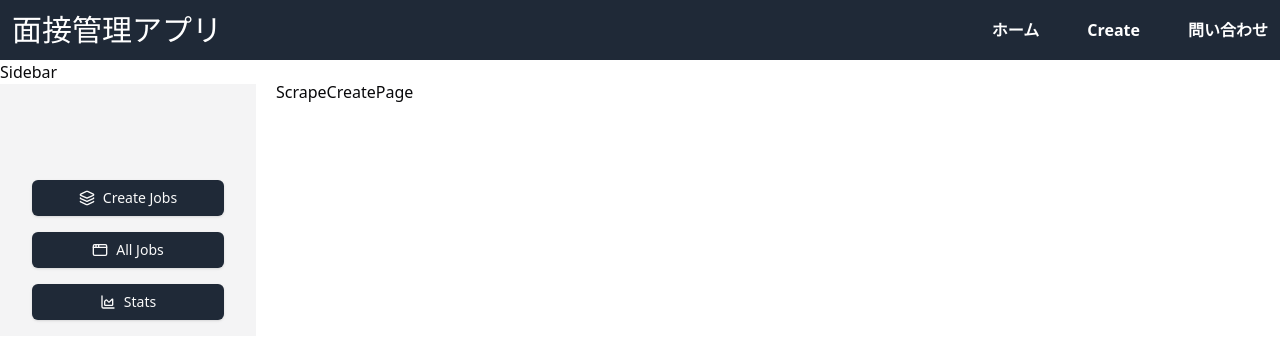
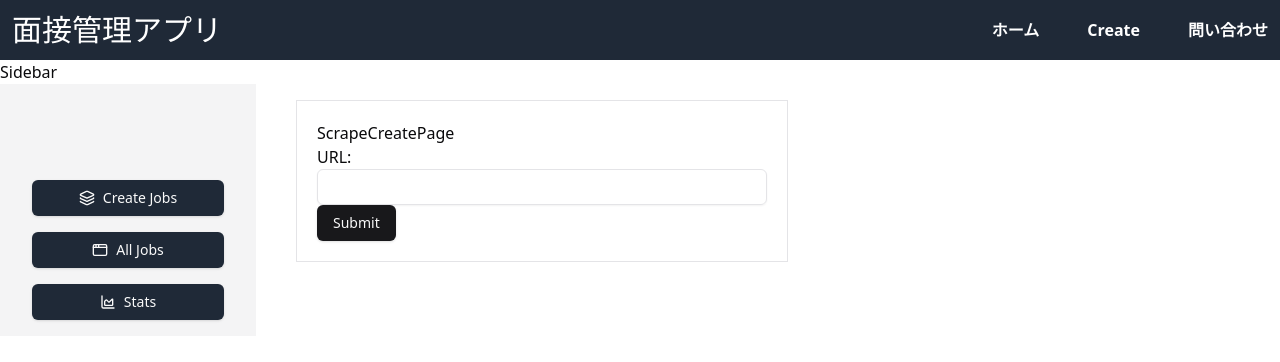
Before and after one commit to ajdjaiuoapooiad/next-port5-frontend-pageRouter, a Next.js app: page /scrape-posts in a window 1280 px wide. Shown: the top 362 px of the page. Built offline with nearby package versions, Linux system fonts and the light colour scheme.

Commit message:
CreatePage スクレイピング　エラー

```diff
--- a/src/pages/scrape-posts/index.tsx
+++ b/src/pages/scrape-posts/index.tsx
@@ -1,7 +1,40 @@
 import Sidebar from '@/components/Sidebar'
-import React from 'react'
+import { Button } from '@/components/ui/button';
+import { Input } from '@/components/ui/input';
+import { Job } from '@/utils/types';
+import axios from 'axios';
+import { useRouter } from 'next/navigation';
+import React, { FormEvent, useState } from 'react'
+
+
+type Props = {
+  posts: Job[]
+}
 
 const ScrapePostsList = () => {
+  const [ url,setUrl ] = useState('')
+  const router = useRouter()
+
+  const handleSubmit = async (e: FormEvent) => {
+    e.preventDefault();
+    console.log(url);
+
+    try{
+      fetch('http://127.0.0.1:8000/api/jobs/', {
+        method: 'POST',
+        headers: {
+          'Content-Type': 'application/json', // 送信するデータの種類
+          // 必要に応じて他のヘッダーを追加
+        },
+        body: JSON.stringify(url), // 送信するデータ
+      })
+      // window.alert('送信が完了しました。');
+      router.push('/scrape-posts')
+    }catch(error){
+      alert('投稿に失敗しました')
+    }
+  }
+
   return (
     <div className='grid grid-cols-5'>
         <div className='col-span-1'>
@@ -9,9 +42,23 @@ const ScrapePostsList = () => {
         </div>
 
         <div className='col-span-4 p-5'>
-          <div className="grid grid-cols-3">
-            <h1>ScrapeCreatePage</h1>
+
+          <div className="p-5 m-5 border w-1/2">
+              <h1>ScrapeCreatePage</h1>
+              <form  onSubmit={handleSubmit}>
+                <label>URL:</label>
+                <Input
+                  type="text"
+                  name="title"
+                  onChange={(e) => setUrl(e.target.value)}
+                />
+
+                <Button type="submit">
+                  Submit
+                </Button>
+              </form>
           </div>
+
         </div>
     </div>
   )
```
Also changed, not shown: src/utils/types.ts (+7 -0 lines).
